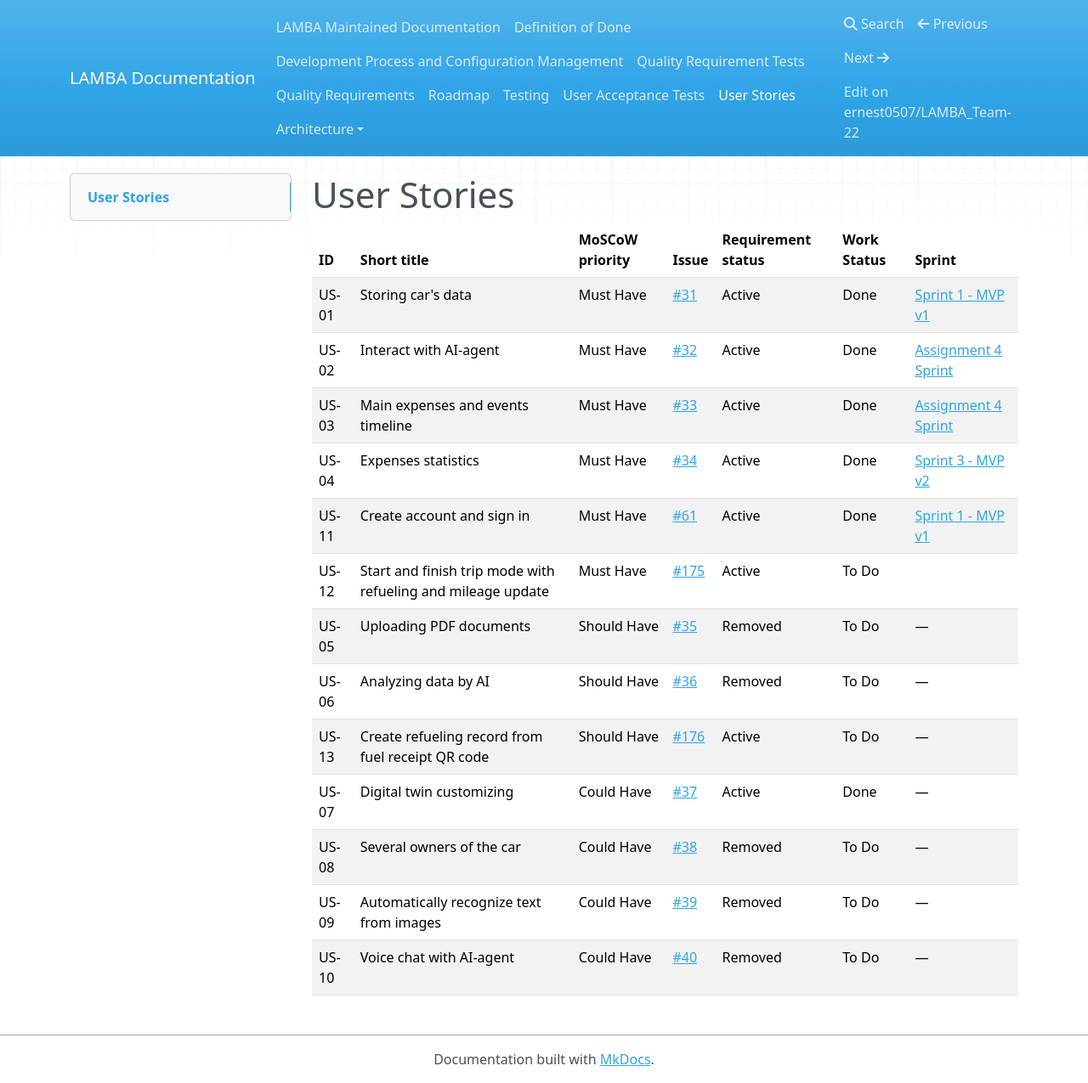
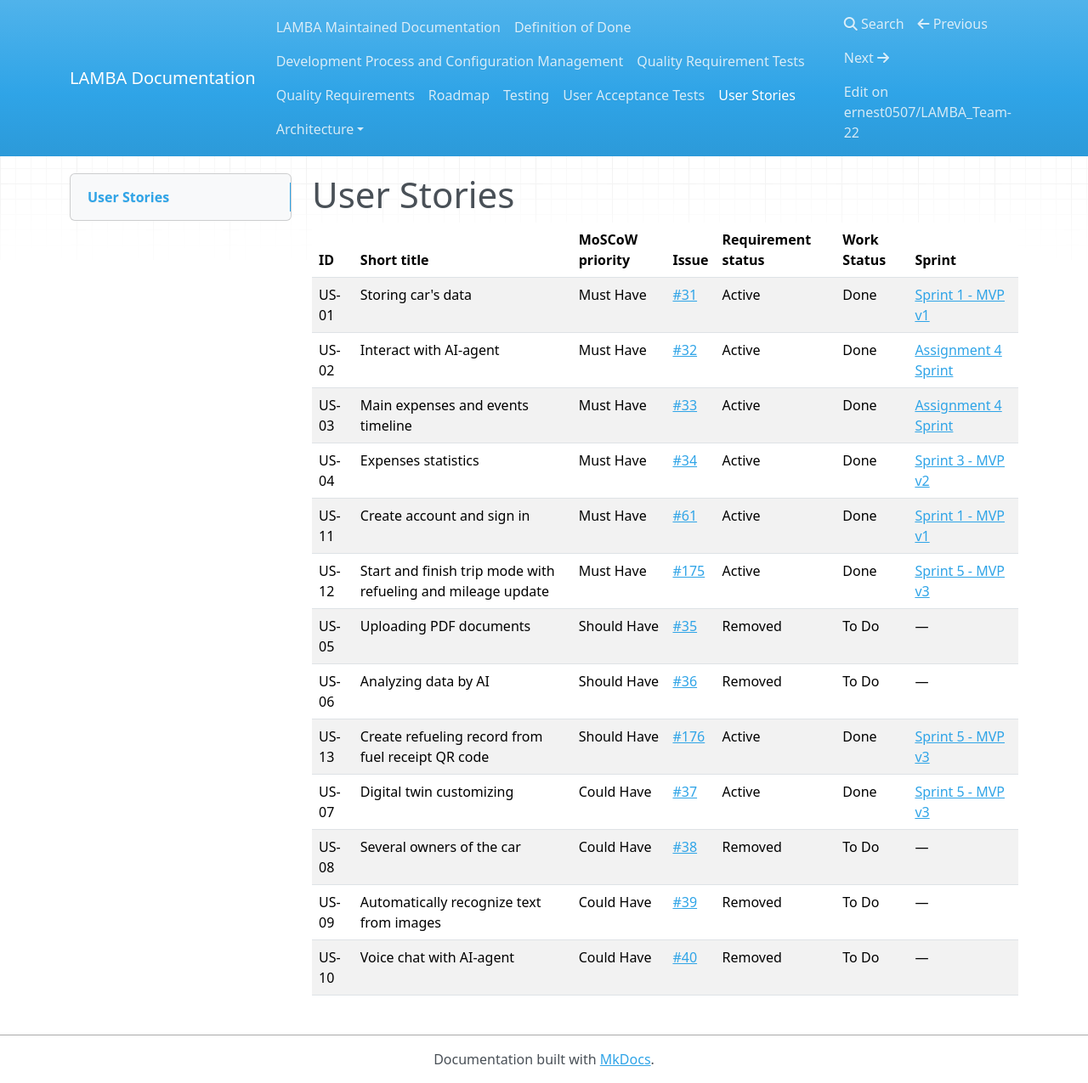
Before and after one commit to ernest0507/LAMBA_Team-22, an MkDocs documentation site: the page built from docs/user-stories.md, in a window 1280 px wide and 1275 px high. Shown: the whole window at 85% size. Built offline with MkDocs 1.6.1, drawn with Linux system fonts in a browser that asks for light colours; nearby versions of some CDN libraries.

Commit message:
Update user-stories.md

```diff
--- a/docs/user-stories.md
+++ b/docs/user-stories.md
@@ -7,11 +7,11 @@
 | US-03 | Main expenses and events timeline | Must Have | [#33](https://github.com/ernest0507/LAMBA_Team-22/issues/33) | Active | Done | [Assignment 4 Sprint](https://github.com/ernest0507/LAMBA_Team-22/milestone/2) |
 | US-04 | Expenses statistics | Must Have | [#34](https://github.com/ernest0507/LAMBA_Team-22/issues/34) | Active | Done | [Sprint 3 - MVP v2](https://github.com/ernest0507/LAMBA_Team-22/milestone/3) |
 | US-11 | Create account and sign in | Must Have | [#61](https://github.com/ernest0507/LAMBA_Team-22/issues/61) | Active | Done | [Sprint 1 - MVP v1](https://github.com/ernest0507/LAMBA_Team-22/milestone/1) |
-| US-12 | Start and finish trip mode with refueling and mileage update | Must Have | [#175](https://github.com/ernest0507/LAMBA_Team-22/issues/175) | Active | To Do |  |
+| US-12 | Start and finish trip mode with refueling and mileage update | Must Have | [#175](https://github.com/ernest0507/LAMBA_Team-22/issues/175) | Active | Done | [Sprint 5 - MVP v3](https://github.com/ernest0507/LAMBA_Team-22/milestone/4) |
 | US-05 | Uploading PDF documents | Should Have | [#35](https://github.com/ernest0507/LAMBA_Team-22/issues/35) | Removed | To Do | — |
 | US-06 | Analyzing data by AI | Should Have | [#36](https://github.com/ernest0507/LAMBA_Team-22/issues/36) | Removed | To Do | — |
-| US-13 | Create refueling record from fuel receipt QR code | Should Have | [#176](https://github.com/ernest0507/LAMBA_Team-22/issues/176) | Active | To Do | — |
-| US-07 | Digital twin customizing | Could Have | [#37](https://github.com/ernest0507/LAMBA_Team-22/issues/37) | Active | Done | — |
+| US-13 | Create refueling record from fuel receipt QR code | Should Have | [#176](https://github.com/ernest0507/LAMBA_Team-22/issues/176) | Active | Done | [Sprint 5 - MVP v3](https://github.com/ernest0507/LAMBA_Team-22/milestone/4) |
+| US-07 | Digital twin customizing | Could Have | [#37](https://github.com/ernest0507/LAMBA_Team-22/issues/37) | Active | Done | [Sprint 5 - MVP v3](https://github.com/ernest0507/LAMBA_Team-22/milestone/4) |
 | US-08 | Several owners of the car | Could Have | [#38](https://github.com/ernest0507/LAMBA_Team-22/issues/38) | Removed | To Do | — |
 | US-09 | Automatically recognize text from images | Could Have | [#39](https://github.com/ernest0507/LAMBA_Team-22/issues/39) | Removed | To Do | — |
 | US-10 | Voice chat with AI-agent | Could Have | [#40](https://github.com/ernest0507/LAMBA_Team-22/issues/40) | Removed | To Do | — |
```
